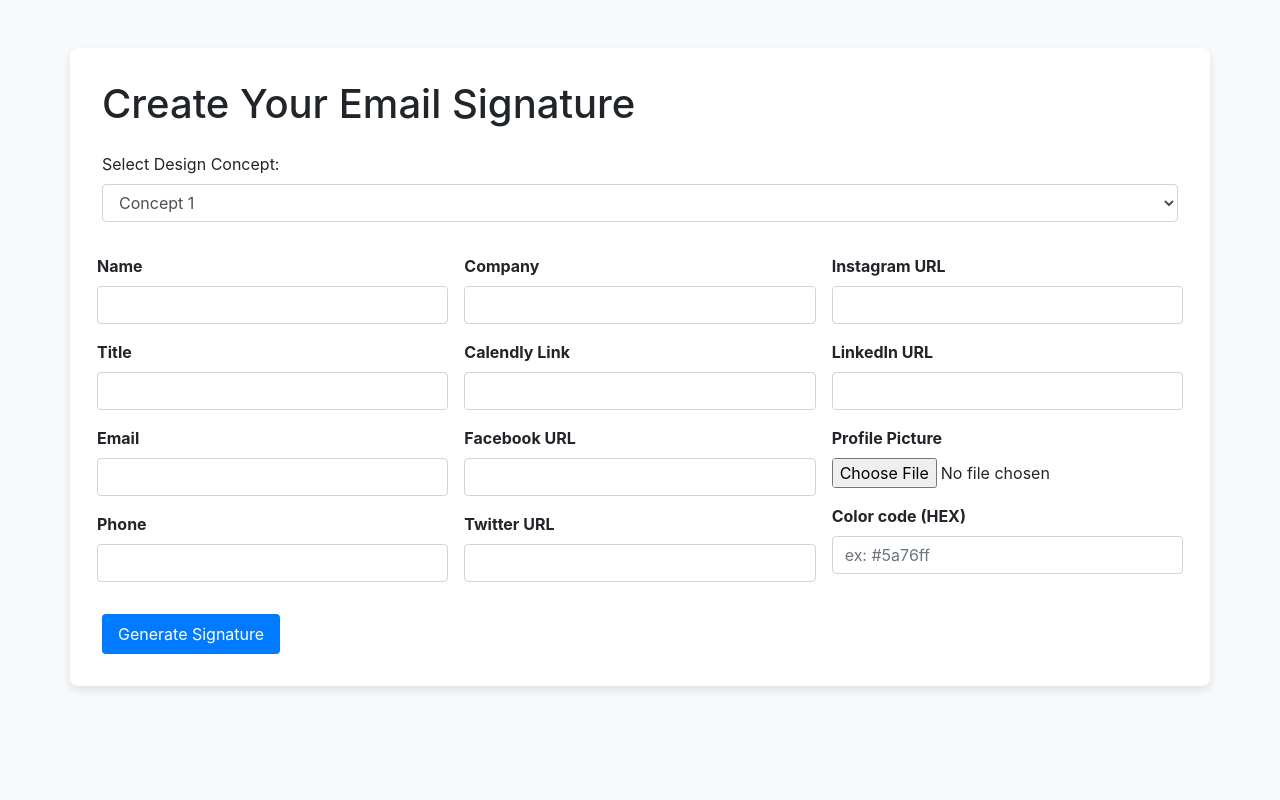
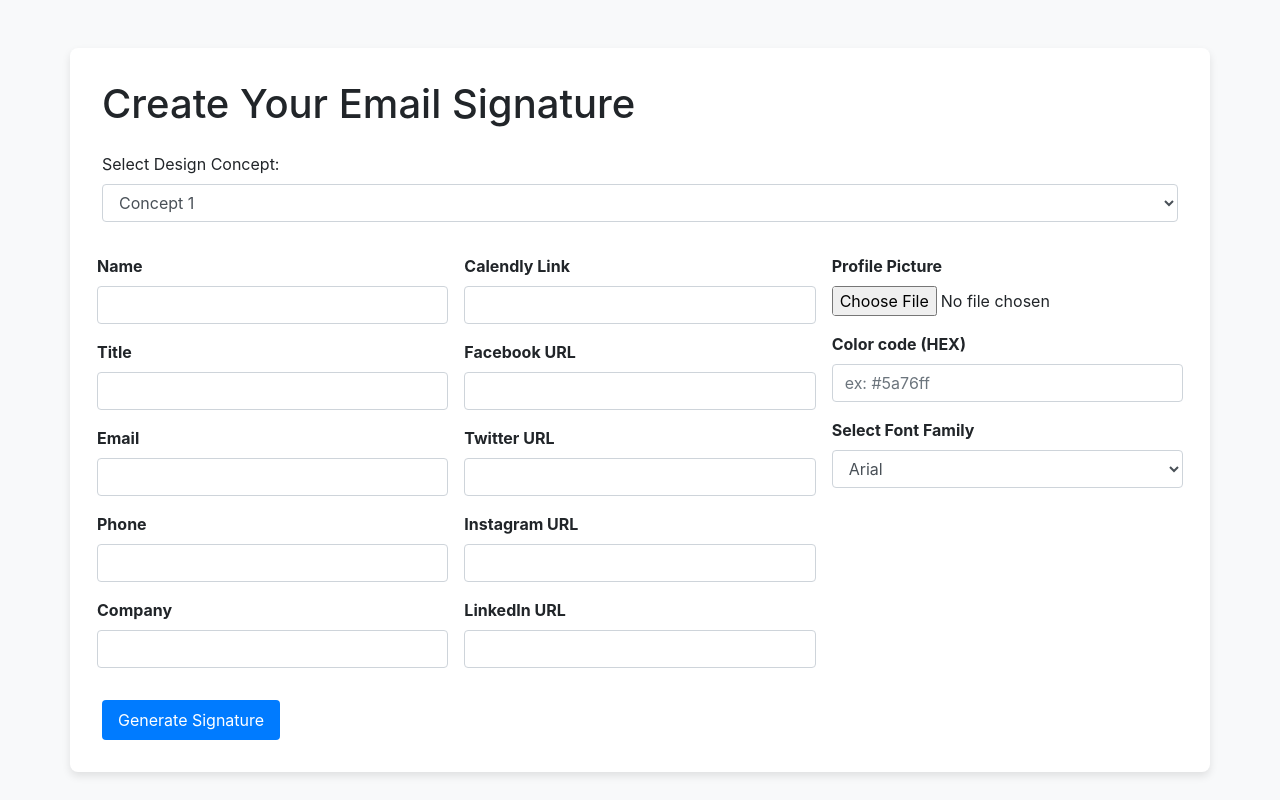
Before and after one commit to arunkumarglb/email-signature, a FastAPI app: page / in a window 1280 px wide. Run offline with FastAPI, Linux system fonts and the light colour scheme; some libraries are stand-ins or nearby versions.

Commit message:
added custom font-family feature

```diff
--- a/main.py
+++ b/main.py
@@ -9,6 +9,18 @@ import base64
 app = FastAPI()
 templates = Jinja2Templates(directory="templates")
 
+font_mapping = {
+    "arial": "'Arial', sans-serif",
+    "verdana": "'Verdana', sans-serif",
+    "helvetica": "'Helvetica', sans-serif",
+    "georgia": "'Georgia', serif",
+    "tahoma": "'Tahoma', sans-serif",
+    "times-new-roman": "'Times New Roman', serif",
+    "trebuchet-ms": "'Trebuchet MS', sans-serif",
+    "calibri": "'Calibri', sans-serif",
+    "garamond": "'Garamond', serif",
+    "lucida-sans": "'Lucida Sans', sans-serif"
+}
 
 @app.get("/", response_class=HTMLResponse)
 async def get_form(request: Request):
@@ -32,6 +44,7 @@ async def generate_signature(
     profile_picture: UploadFile = File(None),
     company_logo: UploadFile = File(None),
     colorcode: str = Form(None),
+    fontfamily: str = Form(...),
 ):
     profile_image_b64 = None
     company_logo_b64 = None
@@ -54,10 +67,12 @@ async def generate_signature(
         # Handle default case or error handling if needed
         template_name = "signature.html"
 
-    if colorcode:
-        colorcode = colorcode
-    else:
-        colorcode = "5a76ff"
+    if not colorcode:
+        colorcode = "#5a76ff"
+
+    # Retrieve the CSS value for the selected font family
+    fontfamily_css = font_mapping.get(fontfamily, "'Arial', sans-serif")
+
     return templates.TemplateResponse(template_name, {
         "request": request,
         "name": name,
@@ -73,6 +88,7 @@ async def generate_signature(
         "profile_image": profile_image_b64,
         "company_logo": company_logo_b64,
         "colorcode": colorcode,
+        "fontfamily": fontfamily_css,
     })
 
 
--- a/templates/form.html
+++ b/templates/form.html
@@ -105,15 +105,15 @@
                             <label for="phone">Phone</label>
                             <input type="text" class="form-control" id="phone" name="phone" required>
                         </div>
+                        <div class="form-group">
+                            <label for="company">Company</label>
+                            <input type="text" class="form-control" id="company" name="company" required>
+                        </div>
                     </div>
                 </div>
 
                 <div class="form-col">
                     <div class="form-section">
-                        <div class="form-group">
-                            <label for="company">Company</label>
-                            <input type="text" class="form-control" id="company" name="company" required>
-                        </div>
                         <div class="form-group">
                             <label for="calendly">Calendly Link</label>
                             <input type="text" class="form-control" id="calendly" name="calendly" required>
@@ -126,11 +126,6 @@
                             <label for="twitter">Twitter URL</label>
                             <input type="url" class="form-control" id="twitter" name="twitter" required>
                         </div>
-                    </div>
-                </div>
-
-                <div class="form-col">
-                    <div class="form-section">
                         <div class="form-group">
                             <label for="instagram">Instagram URL</label>
                             <input type="url" class="form-control" id="instagram" name="instagram" required>
@@ -139,6 +134,11 @@
                             <label for="linkedin">LinkedIn URL</label>
                             <input type="url" class="form-control" id="linkedin" name="linkedin" required>
                         </div>
+                    </div>
+                </div>
+
+                <div class="form-col">
+                    <div class="form-section">
                         <div class="form-group">
                             <label for="profile_picture">Profile Picture</label>
                             <input type="file" class="form-control-file" id="profile_picture" name="profile_picture" accept="image/*">
@@ -146,6 +146,21 @@
                         <div class="form-group">
                             <label for="colorcode">Color code (HEX)</label>
                             <input type="text" class="form-control" id="colorcode" name="colorcode" placeholder="ex: #5a76ff">
+                        </div>
+                        <div class="form-group">
+                            <label for="fontfamily">Select Font Family</label>
+                            <select id="fontfamily" class="form-control" name="fontfamily">
+                                <option value="arial">Arial</option>
+                                <option value="verdana">Verdana</option>
+                                <option value="helvetica">Helvetica</option>
+                                <option value="georgia">Georgia</option>
+                                <option value="tahoma">Tahoma</option>
+                                <option value="times-new-roman">Times New Roman</option>
+                                <option value="trebuchet-ms">Trebuchet MS</option>
+                                <option value="calibri">Calibri</option>
+                                <option value="garamond">Garamond</option>
+                                <option value="lucida-sans">Lucida Sans</option>
+                            </select>
                         </div>
                     </div>
                 </div>
--- a/templates/signature.html
+++ b/templates/signature.html
@@ -8,9 +8,9 @@
 </head>
 
 <body
-    style="font-family: Arial, sans-serif; padding: 50px; max-width: 600px; margin: 50px auto;background-color: #fff;">
+    style="padding: 50px; max-width: 600px; margin: 50px auto;background-color: #fff;">
     <div id="signature-code" style="max-width: 600px">
-        <table style="width: 100%; border-collapse: collapse;">
+        <table style="width: 100%; border-collapse: collapse;font-family: {{fontfamily}};">
             <tr>
                 <td style="vertical-align: middle;">
                     <div>
--- a/templates/signature2.html
+++ b/templates/signature2.html
@@ -9,9 +9,9 @@
 </head>
 
 <body
-    style="font-family: Arial, sans-serif; padding: 50px; max-width: 600px; margin: 50px auto;background-color: #fff;">
+    style="padding: 50px; max-width: 600px; margin: 50px auto;background-color: #fff;">
     <div id="signature-code" style="max-width: 600px;">
-        <table style="width: 600px; border-collapse: collapse;">
+        <table style="width: 600px; border-collapse: collapse;font-family: {{fontfamily}};">
             <tr>
                 <td style="vertical-align: middle;">
                     <div>
--- a/templates/signature3.html
+++ b/templates/signature3.html
@@ -8,9 +8,9 @@
 </head>
 
 <body
-    style="font-family: Arial, sans-serif; padding: 50px; max-width: 600px; margin: 50px auto;background-color: #fff;">
+    style="padding: 50px; max-width: 600px; margin: 50px auto;background-color: #fff;">
     <div id="signature-code" style="max-width: 600px">
-        <table style="width: 100%; border-collapse: collapse;">
+        <table style="width: 100%; border-collapse: collapse;font-family: {{fontfamily}};">
             <tr>
                 <td style="text-align: center; vertical-align: middle; width: 25%;">
                     {% if profile_image %}
@@ -21,7 +21,7 @@
                     </div>
                     {% endif %}
                 </td>
-                <td style="width: 10px;"></td>
+                <td style="width: 10px;display: block;"></td>
                 <td
                     style="vertical-align: middle; background-image: url('https://i.postimg.cc/52DgqVYd/worldmap.png'); background-size: cover; background-position: center;">
                     <table style="width: 100%; border-collapse: collapse;">
```
